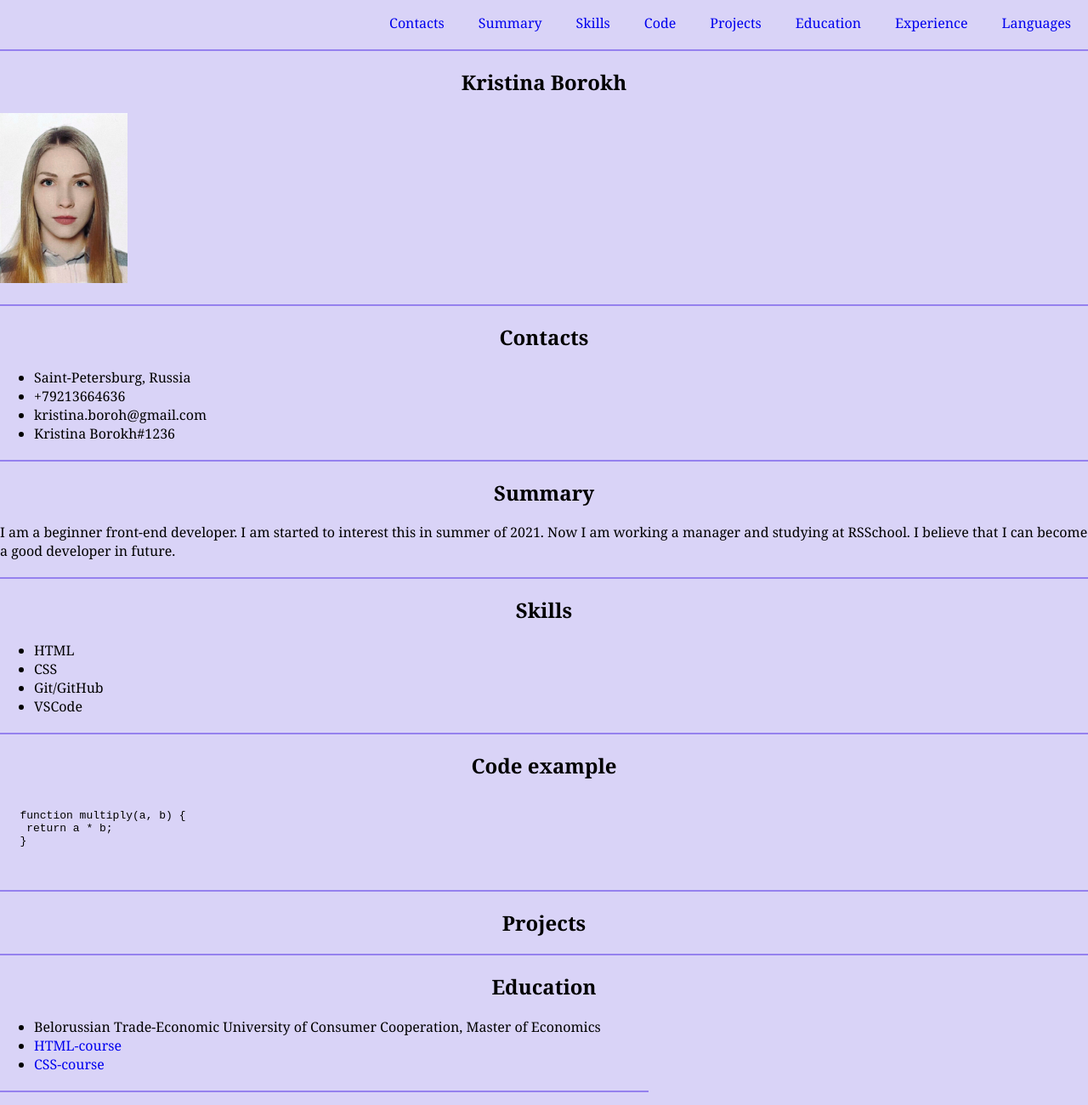
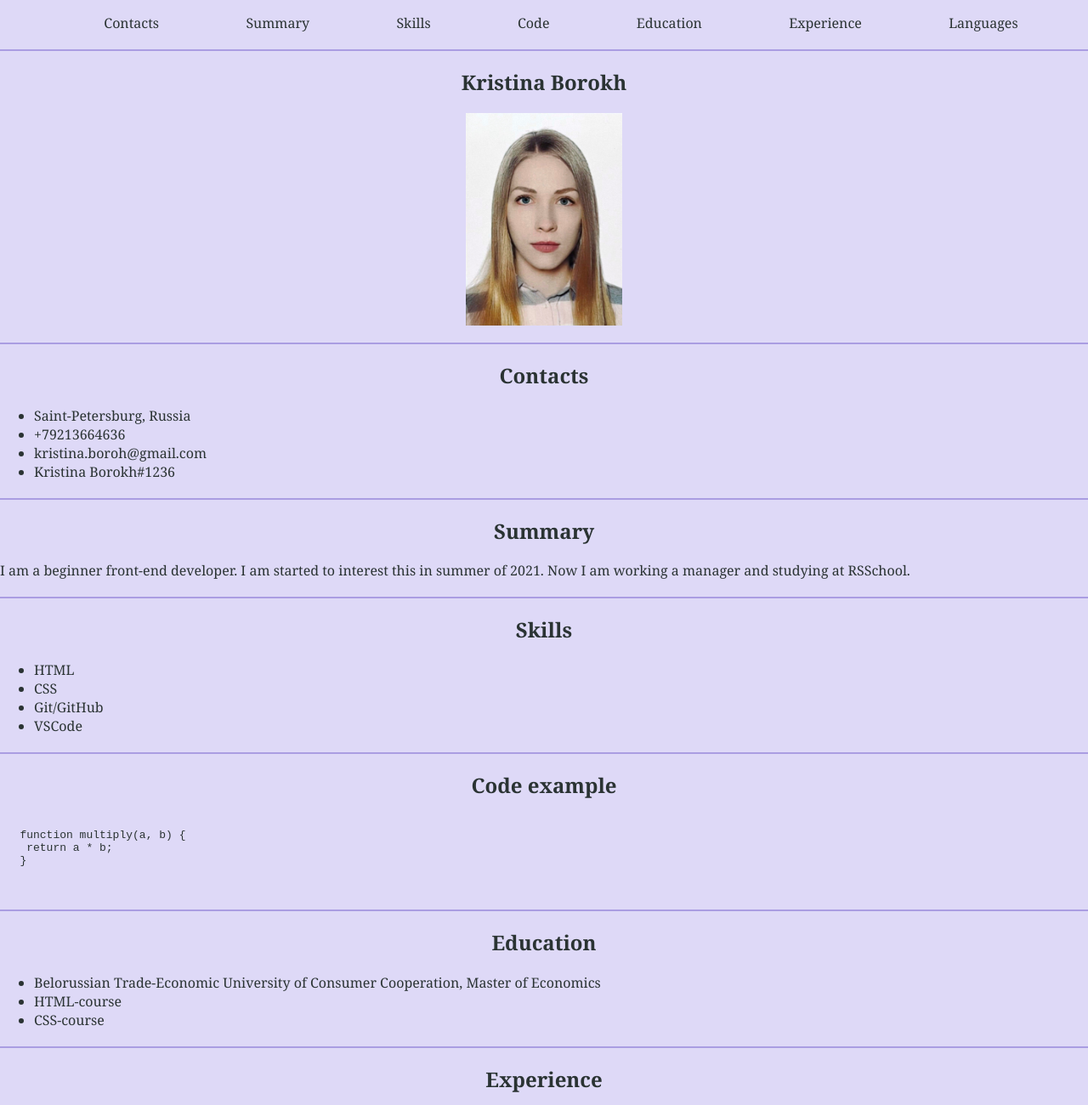
Before and after one commit to KristiBo/rsschool-cv, a plain HTML site: page index.html in a window 1280 px wide. Shown: the top 1300 px of the page at 85% size. Drawn offline with Linux system fonts and the light colour scheme.

Commit message:
refactor: change links

```diff
--- a/index.html
+++ b/index.html
@@ -17,7 +17,6 @@
                     <li class="nav-item"><a href="#summary" class="nav-link">Summary</a></li>
                     <li class="nav-item"><a href="#skills" class="nav-link">Skills</a></li>
                     <li class="nav-item"><a href="#code" class="nav-link">Code</a></li>
-                    <li class="nav-item"><a href="#projects" class="nav-link">Projects</a></li>
                     <li class="nav-item"><a href="#education" class="nav-link">Education</a></li>
                     <li class="nav-item"><a href="#experience" class="nav-link">Experience</a></li>
                     <li class="nav-item"><a href="#languages" class="nav-link">Languages</a></li>
@@ -29,7 +28,7 @@
         <div class="container">
             <section class="section" id="profile">
                 <h1 class="section-title">Kristina Borokh</h1>
-                <img src="assets/img/photo.jpg" width="150" height="200" alt="my photo">
+                <img class="photo" src="assets/img/photo.jpg" height="250" alt="my photo">
             </section>
             <section class="section" id="contacts">
                 <h2 class="section-title">Contacts</h2>
@@ -42,7 +41,7 @@
             </section>
             <section class="section" id="summary">
                 <h2 class="section-title">Summary</h2>
-                <p>I am a beginner front-end developer. I am started to interest this in summer of 2021. Now I am working a manager and studying at RSSchool. I believe that I can become a good developer in future.</p>
+                <p>I am a beginner front-end developer. I am started to interest this in summer of 2021. Now I am working a manager and studying at RSSchool.</p>
             </section>
             <section class="section" id="skills">
                 <h2 class="section-title">Skills</h2>
@@ -62,9 +61,6 @@
    }
                     </code>
                 </pre>
-            </section>
-            <section class="section" id="projects">
-                <h2 class="section-title">Projects</h2>
             </section>
             <section class="section" id="education">
                 <h2 class="section-title">Education</h2>
--- a/style.css
+++ b/style.css
@@ -8,7 +8,8 @@ body {
     padding: 0;
     margin: 0;
     font-family: Georgia, serif;
-    background-color: #d9d3f7;
+    color: #2a3333;
+    background-color: #ded9f7;
 }
 .container {
     max-width: 1440px;
@@ -16,7 +17,7 @@ body {
 }
 .nav-list {
     display: flex;
-    justify-content: flex-end;
+    justify-content: space-evenly;
     align-items: center;
     list-style: none;
 }
@@ -24,13 +25,25 @@ body {
     padding: 0 20px;
     line-height: 20px;
     text-decoration: none;
+    color: #2a3333;
 }
+.nav-link:hover {
+    text-decoration: underline;
+   }
 .course-link {
     text-decoration: none;
+    color: #2a3333;
+}
+.course-link:hover {
+    text-decoration: underline;
+   }
+.photo {
+    display: block;
+    margin: auto;
 }
 section {
     margin-top: 20px;
-    border-top: 2px solid rgb(149, 129, 238);
+    border-top: 2px solid #aa9de2;
     height: 100%;
 }
 .section-title {
@@ -38,8 +51,9 @@ section {
 }
 .footer {
     display: flex;
+    flex-direction: row;
     justify-content: space-between;
     align-items: center;
     padding: 0 20px;
-    background-color: #968DA5;
+    background-color: #aa9de2;
 }
```
